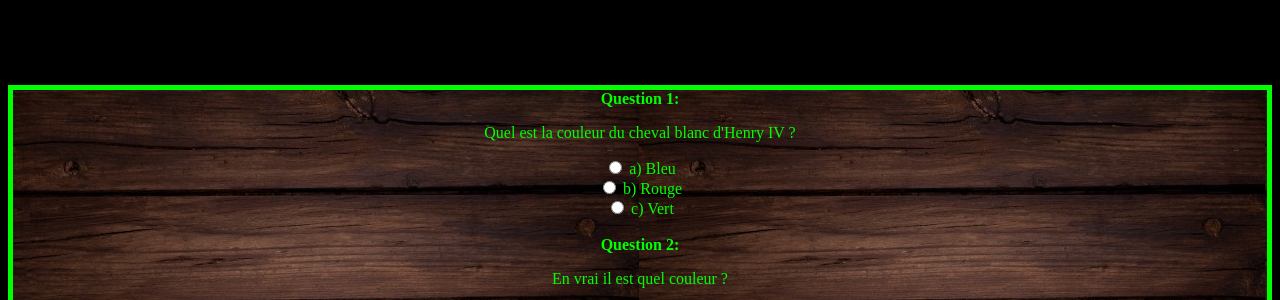
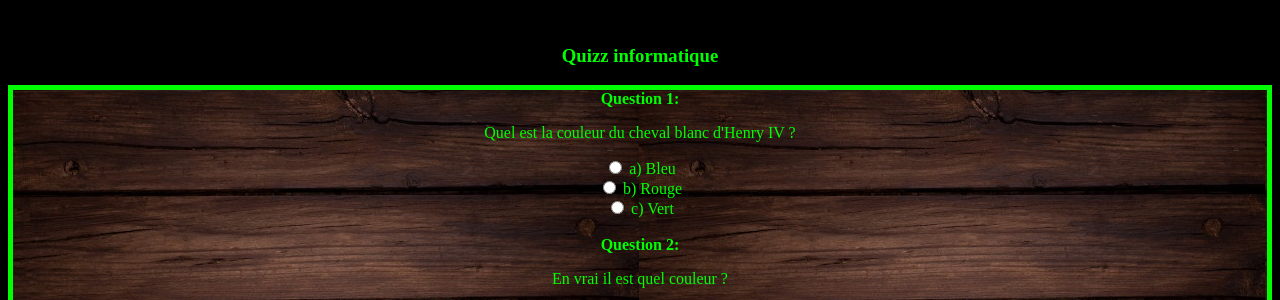
Before and after one commit to Aurelienok/Aurelienok, a PHP site: page /Questionnaire/index.html in a window 1280 px wide. Shown: the top 300 px of the page. Run offline with PHP 8.4, Linux system fonts and the light colour scheme.

Commit message:
Update css.css

```diff
--- a/Questionnaire/css.css
+++ b/Questionnaire/css.css
@@ -12,3 +12,7 @@ body
 {
 	background-color: rgb(0, 0, 0);
 }
+h3
+{
+	color: rgb(0, 255, 0);
+}
```
